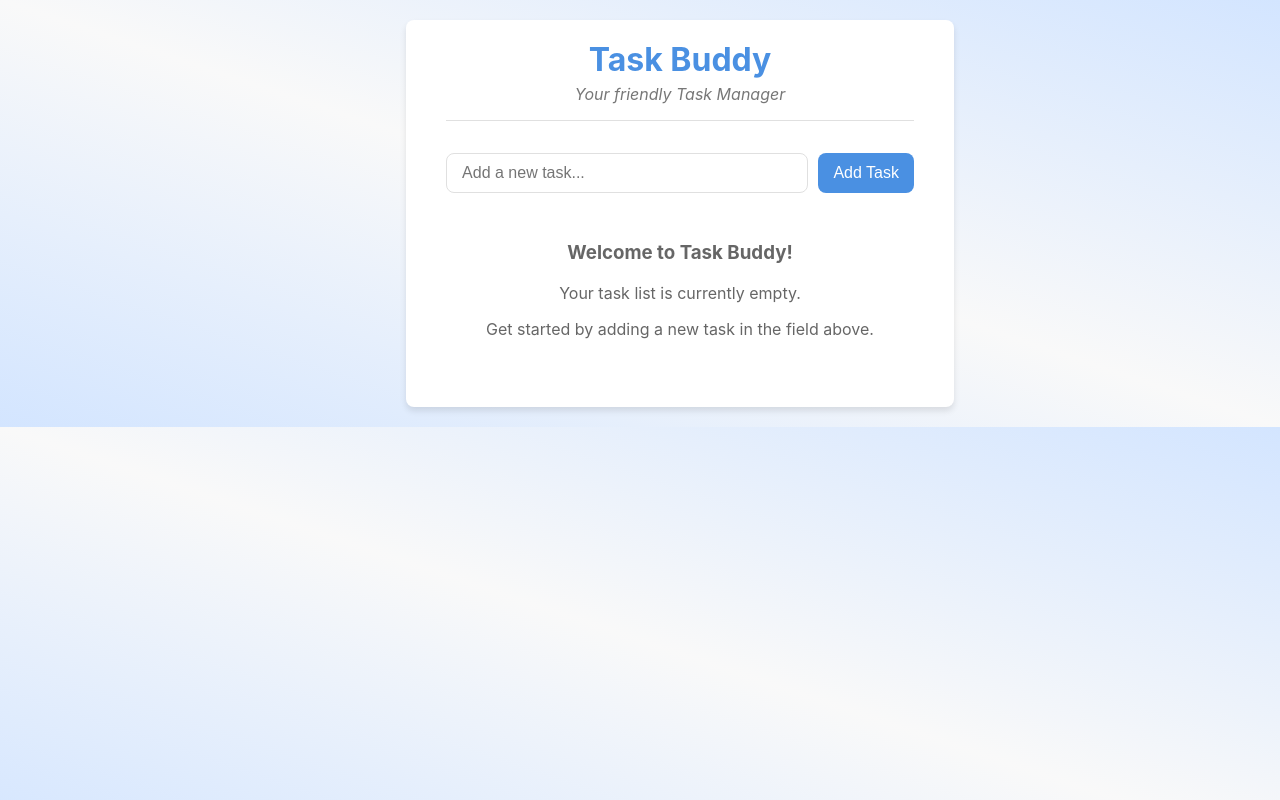
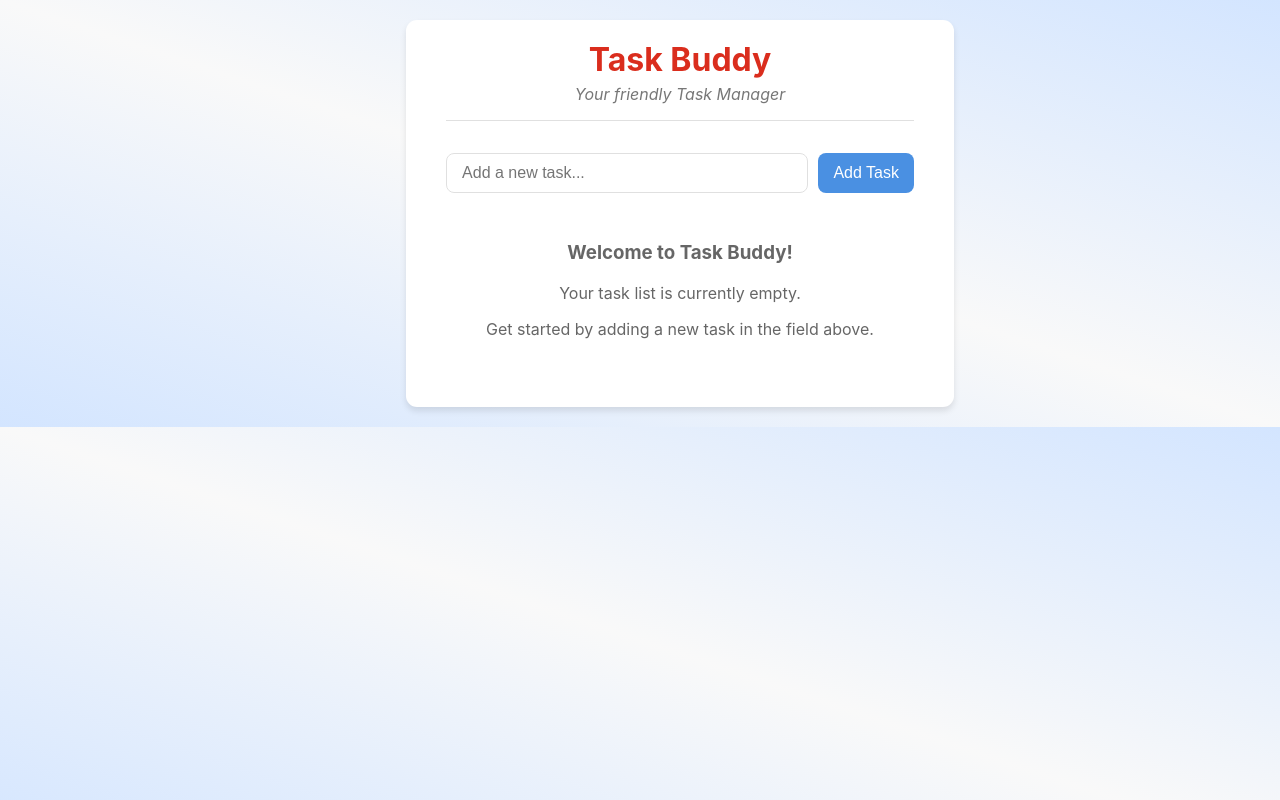
Before and after one commit to bikram73/Task_Buddy, a React app: page / in a window 1280 px wide. Built offline with nearby package versions, Linux system fonts and the light colour scheme; the HTML template or start-up script is replaced by a standard one.

Commit message:
first commit

```diff
--- a/src/Style.css
+++ b/src/Style.css
@@ -27,9 +27,14 @@ body {
   width: 100%;
   background-color: var(--white);
   padding: 20px 40px;
-  border-radius: var(--border-radius);
   box-shadow: var(--box-shadow);
+  position: relative;
+  z-index: 1;
+  border-radius: calc(var(--border-radius) + 3px);
+  overflow: hidden;
 }
+
+
 
 /* Header */
 header {
@@ -41,6 +46,7 @@ header {
 
 header h1 {
   color: var(--primary-color);
+  animation: color-cycle 8s linear infinite;
   margin: 0;
 }
 
@@ -211,6 +217,21 @@ button.danger {
   transition: opacity 300ms, transform 300ms;
 }
 
+/* Keyframe Animations */
+@keyframes spin {
+  from { --angle: 0deg; }
+  to { --angle: 360deg; }
+}
+
+@keyframes color-cycle {
+  0%   { color: #4a90e2; } /* primary */
+  25%  { color: #7ed321; } /* success */
+  50%  { color: #f5a623; } /* secondary */
+  75%  { color: #d0021b; } /* danger */
+  100% { color: #4a90e2; } /* back to primary */
+}
+
+
 /* Responsive Media Queries */
 @media (max-width: 768px) {
   body {
```
